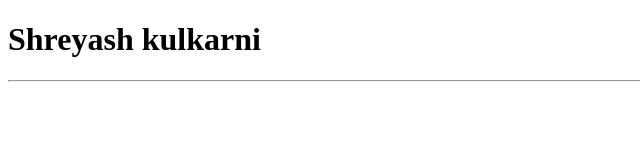
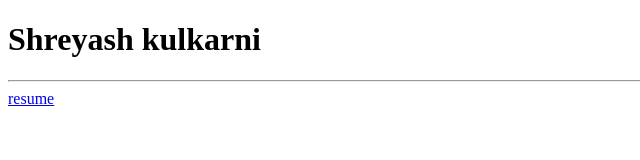
Before and after one commit to shreyashkulkarniiii/shreyashkulkarniiii.github.io, a plain HTML site: page resume.html in a window 1280 px wide. Shown: the full height of the page, 0-640 px from the left. Drawn offline with Linux system fonts and the light colour scheme.

Commit message:
basicresume html

```diff
--- a/resume.html
+++ b/resume.html
@@ -8,5 +8,6 @@
 <body>
     <h1>Shreyash kulkarni</h1>
     <hr>
+    <a href="https://shreyashkulkarniiii.github.io/resume.html">resume</a>
 </body>
 </html>
```
